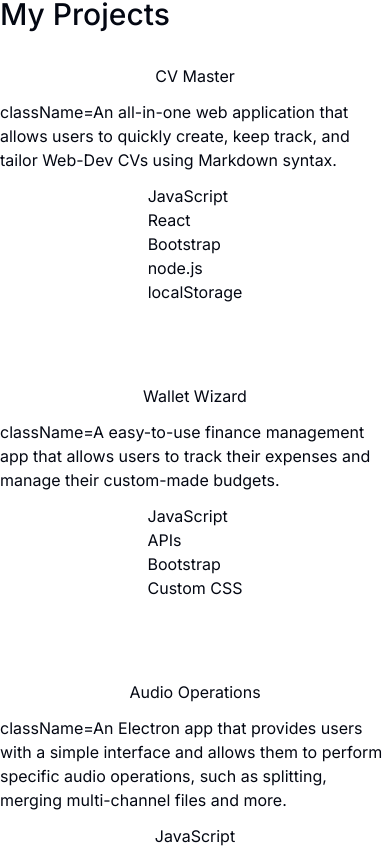
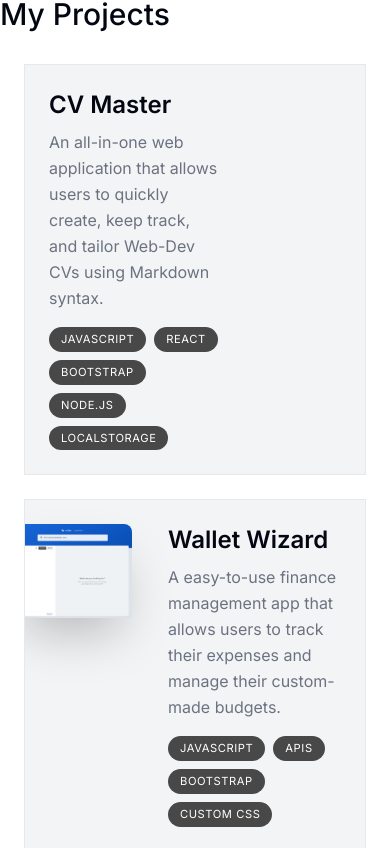
Before and after one commit to jimmygian/nextjs-portfolio, a Next.js app: page / in a window 390 px wide. Shown: the part 1420-2268 px from the top of the page. Built offline with nearby package versions, Linux system fonts and the light colour scheme.

Commit message:
Experimenting with projects responsiveness and design

```diff
--- a/src/app/components/sections/projects/components/project.tsx
+++ b/src/app/components/sections/projects/components/project.tsx
@@ -1,5 +1,6 @@
 import React from "react";
 import { projectsData } from "@lib/data";
+import Image from "next/image";
 
 type ProjectProps = (typeof projectsData)[number];
 
@@ -10,20 +11,46 @@ export default function ProjectCard(props: ProjectProps) {
   const imgUrl = props.imageUrl;
 
   return (
-    <article className={`flex flex-col gap-3 mb-20 items-center`}>
-      <h3 className={``}>{title}</h3>
-      <p>
-        {" "}
-        className={``}
-        {description}
-      </p>
-      <ul className={``}>
-        {tags.map((tag, index) => (
-          <li key={index} className={``}>
-            {tag}
-          </li>
-        ))}
-      </ul>
+    <article
+      className={`group bg-gray-100 border border-black/5 m-6 max-w-[42rem] overflow-hidden sm:min-h-[20rem] mb-3 sm:mb-8 last:mb-0 flex flex-col sm:flex-row justify-between even:flex-row-reverse hover:bg-gray-200 transition`}
+    >
+      <div className="max-w-[65%] sm:max-w-[50%] p-6 flex flex-col h-full">
+        <h3 className={`text-2xl font-semibold`}>{title}</h3>
+        <p className={`mt-2 leading-relaxed text-gray-500`}>{description}</p>
+        <ul className={`flex flex-wrap gap-2 mt-4 sm:mt-auto`}>
+          {tags.map((tag, index) => (
+            <li
+              key={index}
+              className={`bg-black/[0.7] px-3 py-1 text-[0.7rem] uppercase tracking-wider text-white rounded-full`}
+            >
+              {tag}
+            </li>
+          ))}
+        </ul>
+      </div>
+
+      <div className="flex-grow relative">
+        <Image
+          className={` absolute
+            top-6 -right-3
+            rounded-t-lg shadow-2xl
+            transition
+            group-hover:scale-[1.05]
+            group-hover:translate-y-3
+            group-hover:-translate-x-3
+            group-even:group-hover:translate-x-3
+            group-hover:-rotate-3
+            group-even:group-hover:rotate-6
+
+            group-even:right-[initial]
+            group-even:-left-3
+            `}
+          src={imgUrl}
+          alt="Project I worked on"
+          quality={95}
+        />
+      </div>
+
     </article>
   );
 }
```
